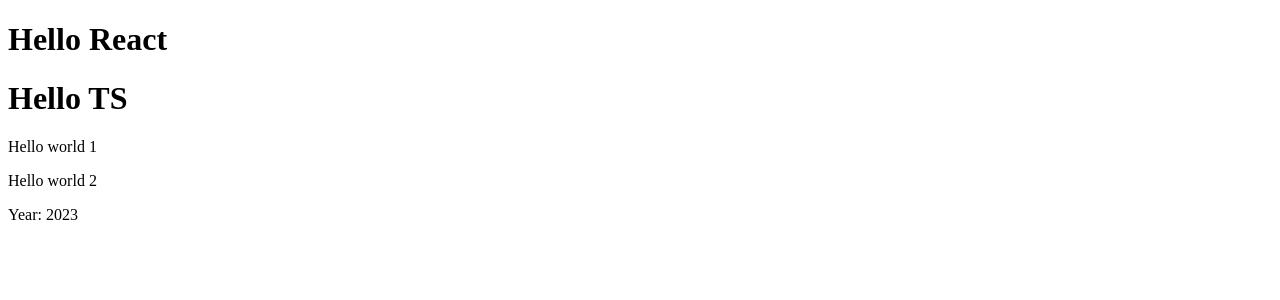
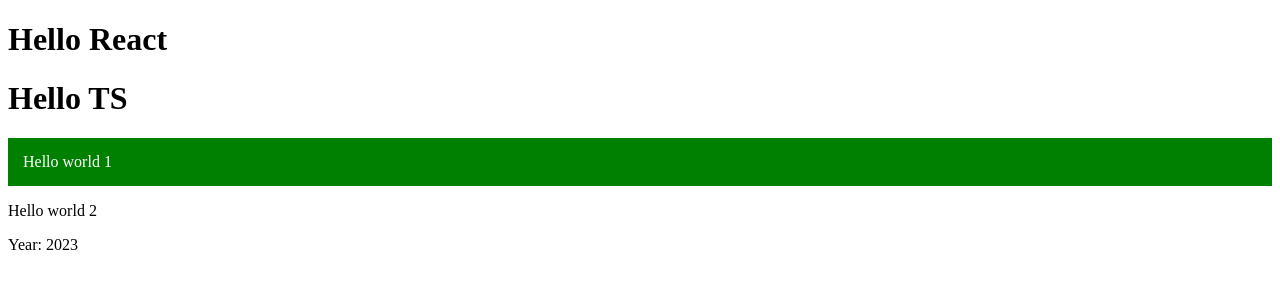
Before and after one commit to BatrynLiudmyla/SHOP-PROJECT, a React (Create React App) app: page / in a window 1280 px wide. Shown: the top 300 px of the page. Built offline with nearby package versions, Linux system fonts and the light colour scheme; the HTML template or start-up script is replaced by a standard one.

Commit message:
внутрішні стилі в tsx

```diff
--- a/src/Content.tsx
+++ b/src/Content.tsx
@@ -6,7 +6,13 @@
     export const Content = (props: ContentProps) => {
       return (
           <>
-              <p>{props.text1}</p>
+              <p style={{
+                color:`white`,
+                background:`green`,
+                padding:`15px`,
+              }}
+
+              >{props.text1}</p>
               <p>{props.text2}</p>
               <div>Year: {props.year}</div>
           </>
--- /dev/null
+++ b/src/Title.tsx
@@ -0,0 +1,12 @@
+
+
+interface ITitleProps {
+    text: string}
+
+
+    const Title = (props: ITitleProps) => {
+    console.log(props)
+        return <h1>Hello {props.text}</h1>}
+
+
+        export default Title
--- a/src/index.tsx
+++ b/src/index.tsx
@@ -3,15 +3,8 @@
 import React from 'react'
 import ReactDOM from 'react-dom/client'
 import {Content} from './Content'
+import Title from './Title'
 
-interface ITitleProps {
-    text: string
-}
-
-const Title = (props: ITitleProps) => {
-    console.log(props)
-    return <h1>Hello {props.text}</h1>
-}
 
 function App() {
     return (
```
